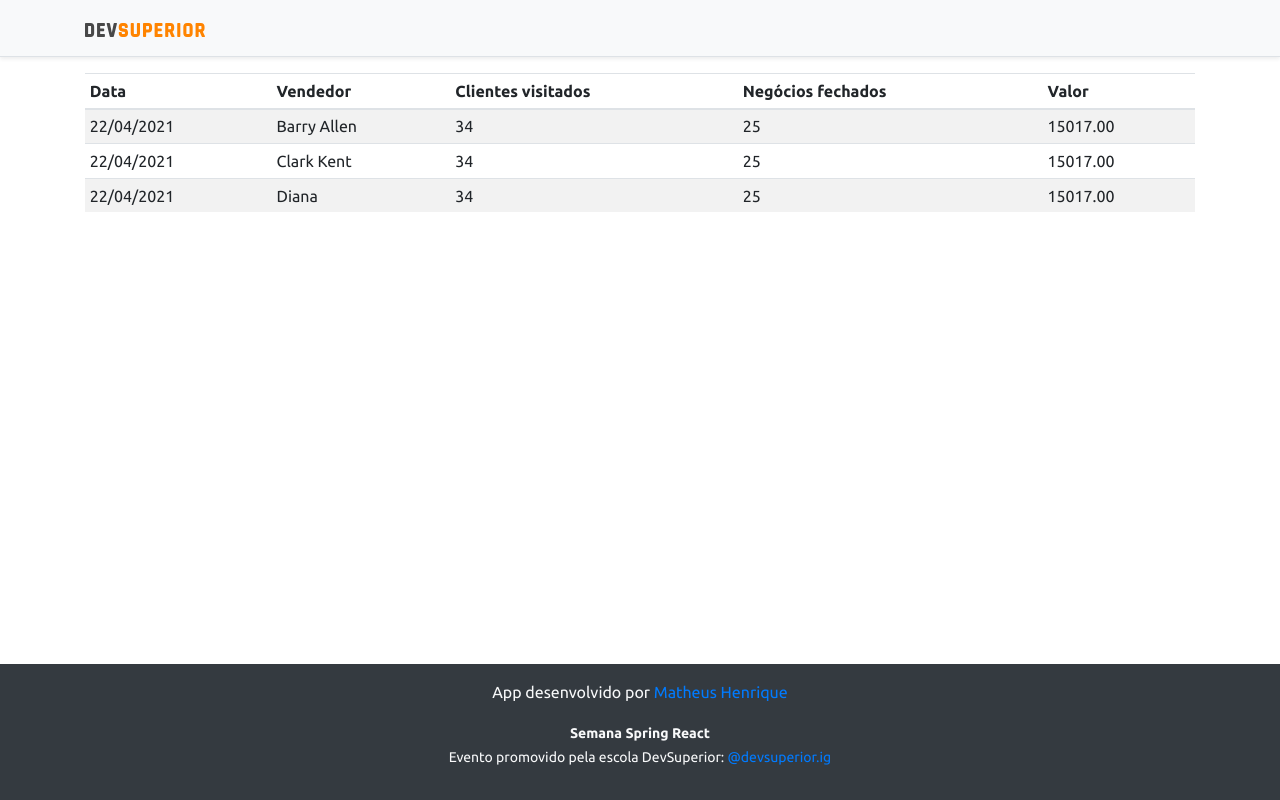
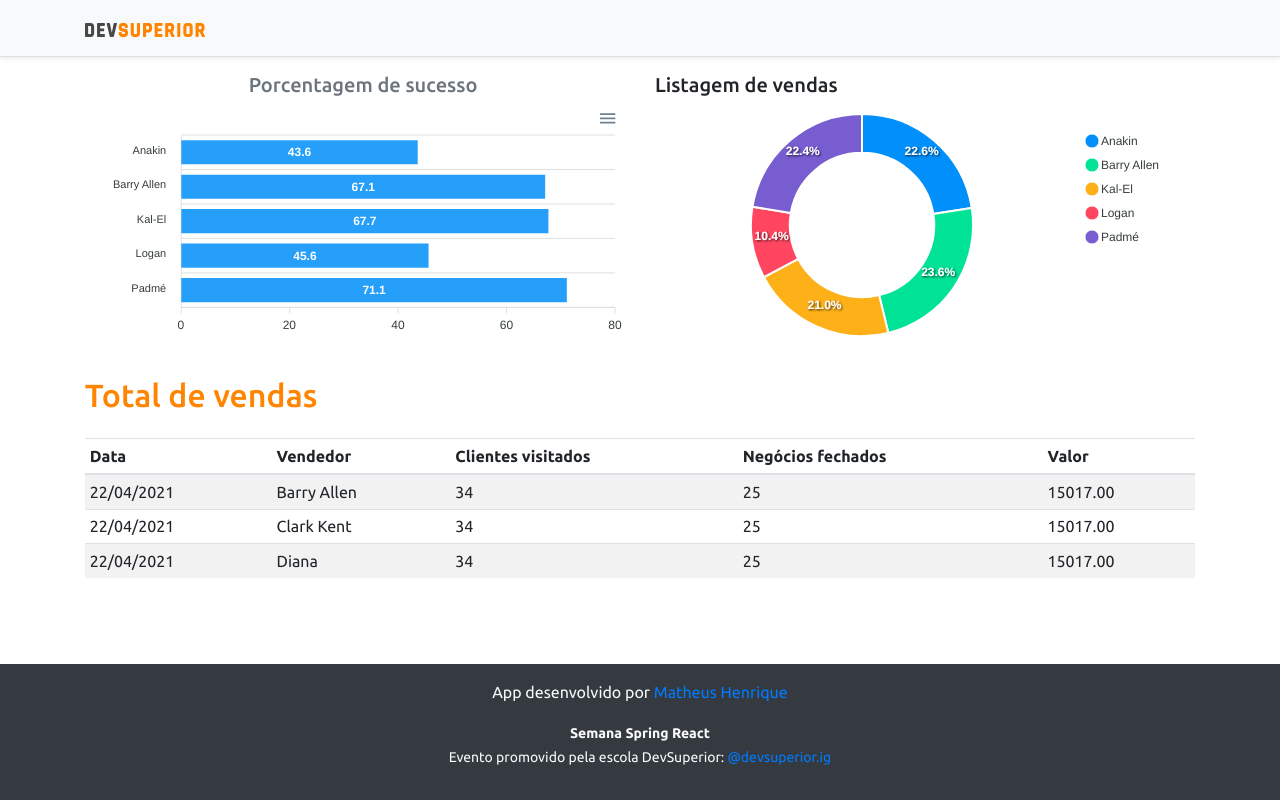
Before and after one commit to hmatheus00/projetosds3, a React (Create React App) app in the folder frontend/: page / in a window 1280 px wide. Built offline with nearby package versions, Linux system fonts and the light colour scheme.

Commit message:
Gráficos estáticos

```diff
--- a/frontend/package.json
+++ b/frontend/package.json
@@ -10,10 +10,12 @@
     "@types/node": "^12.20.11",
     "@types/react": "^17.0.4",
     "@types/react-dom": "^17.0.3",
+    "apexcharts": "^3.26.1",
     "bootstrap": "^4.6.0",
-    "jquery": "^1.9.1",
+    "jquery": "^3.6.0",
     "popper.js": "^1.16.1",
     "react": "^17.0.2",
+    "react-apexcharts": "^1.3.9",
     "react-dom": "^17.0.2",
     "react-scripts": "4.0.3",
     "typescript": "^4.2.4",
--- a/frontend/src/App.tsx
+++ b/frontend/src/App.tsx
@@ -1,4 +1,6 @@
+import Barchart from 'components/Barchart';
 import Datatable from 'components/DataTable';
+import Donutcharts from 'components/Donutchart';
 import Footer from 'components/Footer';
 import Navbar from 'components/Navbar';
 
@@ -7,6 +9,20 @@
       <>
       <Navbar />
       <div className="container">
+        <div className="row px-3">
+          <div className="col-sm-6">
+            <h5 className="text-center text-secondary">Porcentagem de sucesso</h5>
+            <Barchart />
+          </div>
+          <div className="col-sm-6">
+            <h5>Listagem de vendas</h5>
+            <Donutcharts />
+          </div>
+        </div>
+
+        <div className="py-3">
+          <h2 className="text-primary">Total de vendas</h2>
+        </div>
         <Datatable />
       </div>
       <Footer />
--- /dev/null
+++ b/frontend/src/components/Barchart/index.tsx
@@ -0,0 +1,34 @@
+import Chart from 'react-apexcharts';
+function Barchart (){
+
+    const options = {
+        plotOptions: {
+            bar: {
+                horizontal: true,
+            }
+        },
+    };
+
+    const mockData = {
+        labels: {
+            categories: ['Anakin', 'Barry Allen', 'Kal-El', 'Logan', 'Padmé']
+        },
+        series: [
+            {
+                name: "% Sucesso",
+                data: [43.6, 67.1, 67.7, 45.6, 71.1]
+            }
+        ]
+    };
+
+    return (
+        <Chart
+            options={{...options, xaxis: mockData.labels}}
+            series={mockData.series}
+            type="bar"
+            height="240"
+        />
+    );
+}
+
+export default Barchart;
--- /dev/null
+++ b/frontend/src/components/Donutchart/index.tsx
@@ -0,0 +1,26 @@
+import Chart from 'react-apexcharts';
+
+function Donutcharts () {
+
+    const mockData = {
+        series: [477138, 499928, 444867, 220426, 473088],
+        labels: ['Anakin', 'Barry Allen', 'Kal-El', 'Logan', 'Padmé']
+    }
+
+    const options = {
+        legend: {
+            show: true
+        }
+    }
+
+    return (
+        <Chart
+            options={{...options, labels: mockData.labels}}
+            series={mockData.series}
+            type="donut"
+            height="240"
+        />
+    );
+}
+
+export default Donutcharts;
```
Also changed, not shown: 1 other file (tests, documents, lock files or other folders).
